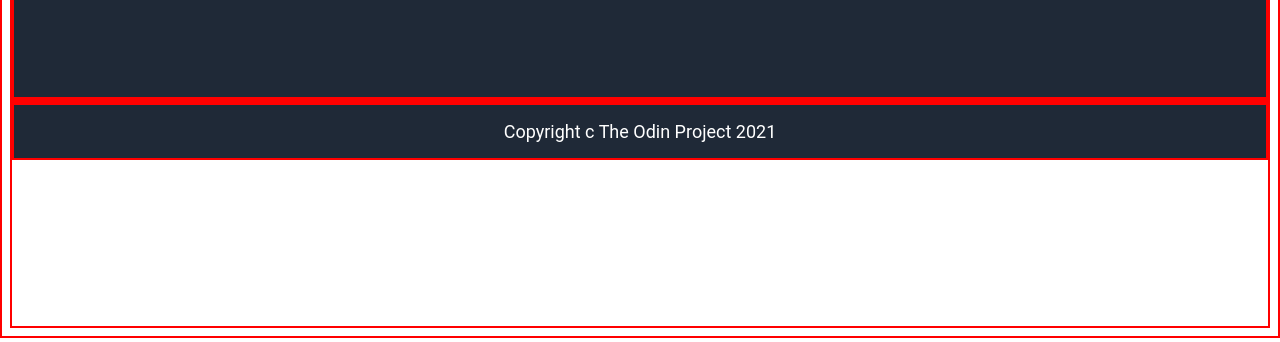
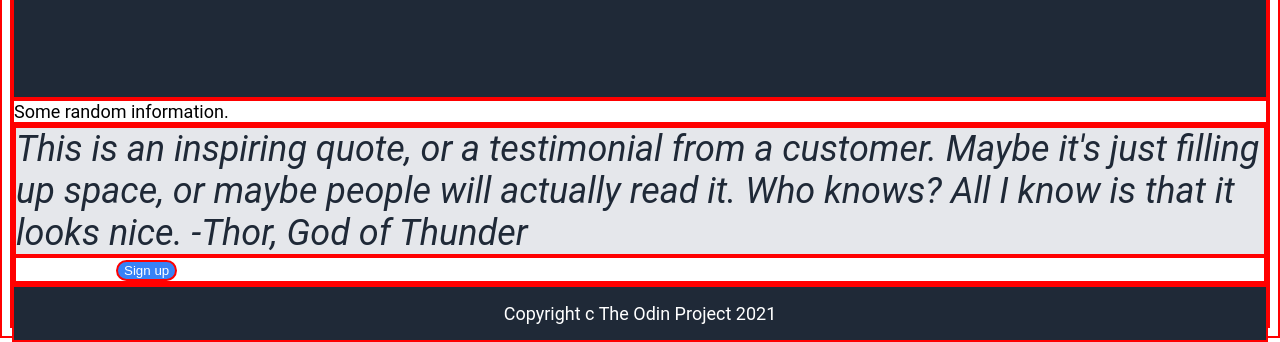
Before and after one commit to twinhitz/odin-landing-page, a plain HTML site: page index.html in a window 1280 px wide. Shown: the part 482-824 px from the top of the page. Drawn offline with Linux system fonts and the light colour scheme.

Commit message:
Add content styles and quote

```diff
--- a/css/style.css
+++ b/css/style.css
@@ -25,10 +25,9 @@ body {
 .header {
  display: flex;
  flex-direction: row;
- justify-content: space-between;
+ justify-content: space-around;
  font-size: 24px;
  font-weight: 700;
-
 }
 
 .hero{
@@ -53,7 +52,9 @@ p {
 
 
 .content {
-
+    display: flex;
+    justify-content: center;
+    flex-direction: column;
 
 }
 
@@ -64,6 +65,14 @@ button {
     border-radius: 25px;
     margin: 0px 100px;
 
+}
+
+
+.quote {
+    background-color: #E5E7EB;
+    font-size: 36px;
+    font-style: italic;
+    color: #1F2937;
 }
 
 
--- a/index.html
+++ b/index.html
@@ -12,6 +12,8 @@
 
 
     <body>
+
+
         <div class="header">
         Header Logo
             <ul>
@@ -22,6 +24,8 @@
 
 
         </div>
+
+
         <div class="hero">
             <div class="hero-container">This Website is awesome.
             <p>This website has some subtext that goes here under the main title. It's a smaller font and the color is a lower contrast.</p>
@@ -30,7 +34,20 @@
 
         </div>
 
-        <div class=" content"></div>
+
+
+        <div class=" content">
+            Some random information.
+            <div class="content-container">
+
+            </div>
+            <div class="quote">This is an inspiring quote, or a testimonial from a customer. Maybe it's just filling up space, or maybe people will actually read it. Who knows? All I know is that it looks nice. -Thor, God of Thunder</div>
+            <div class="content-button">
+                <button>Sign up</button></div>
+            </div>
+        </div>
+
+
 
         <div class=" footer"> Copyright c The Odin Project 2021</div>
     </body>
```
